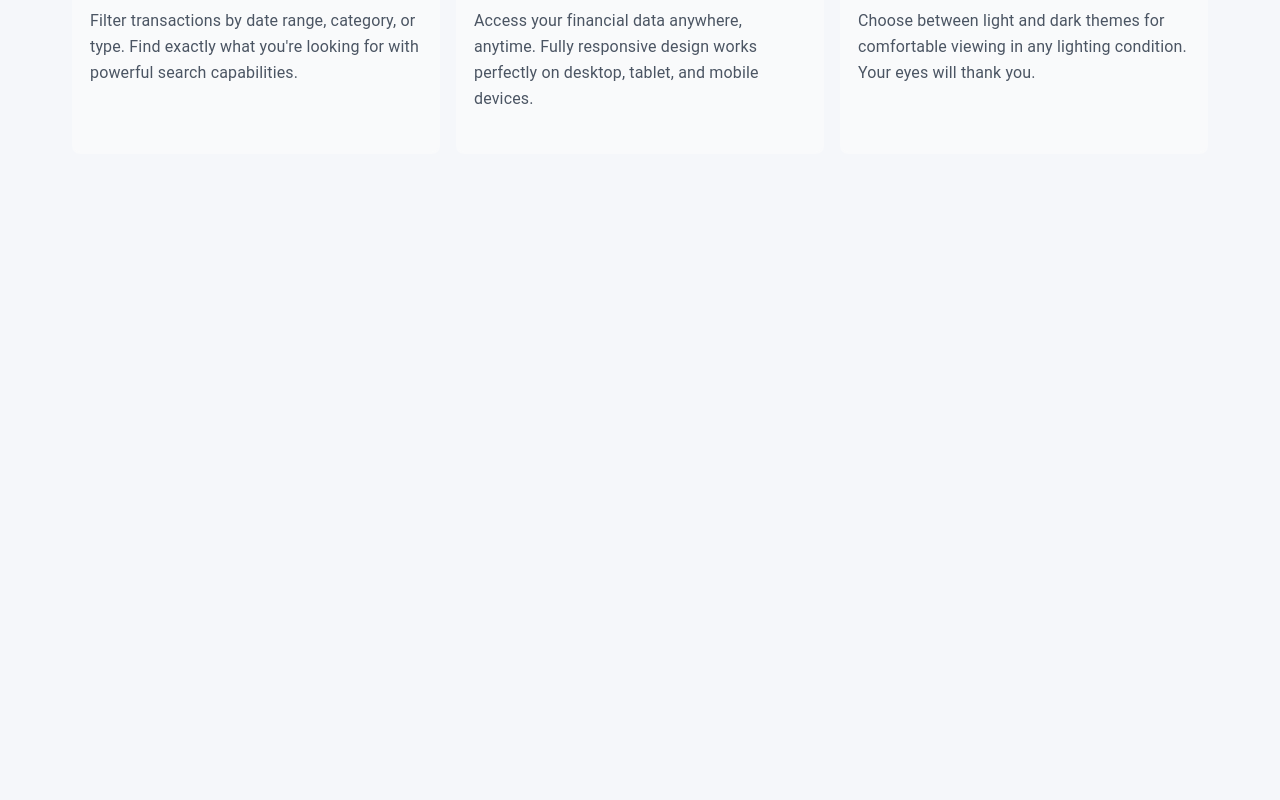
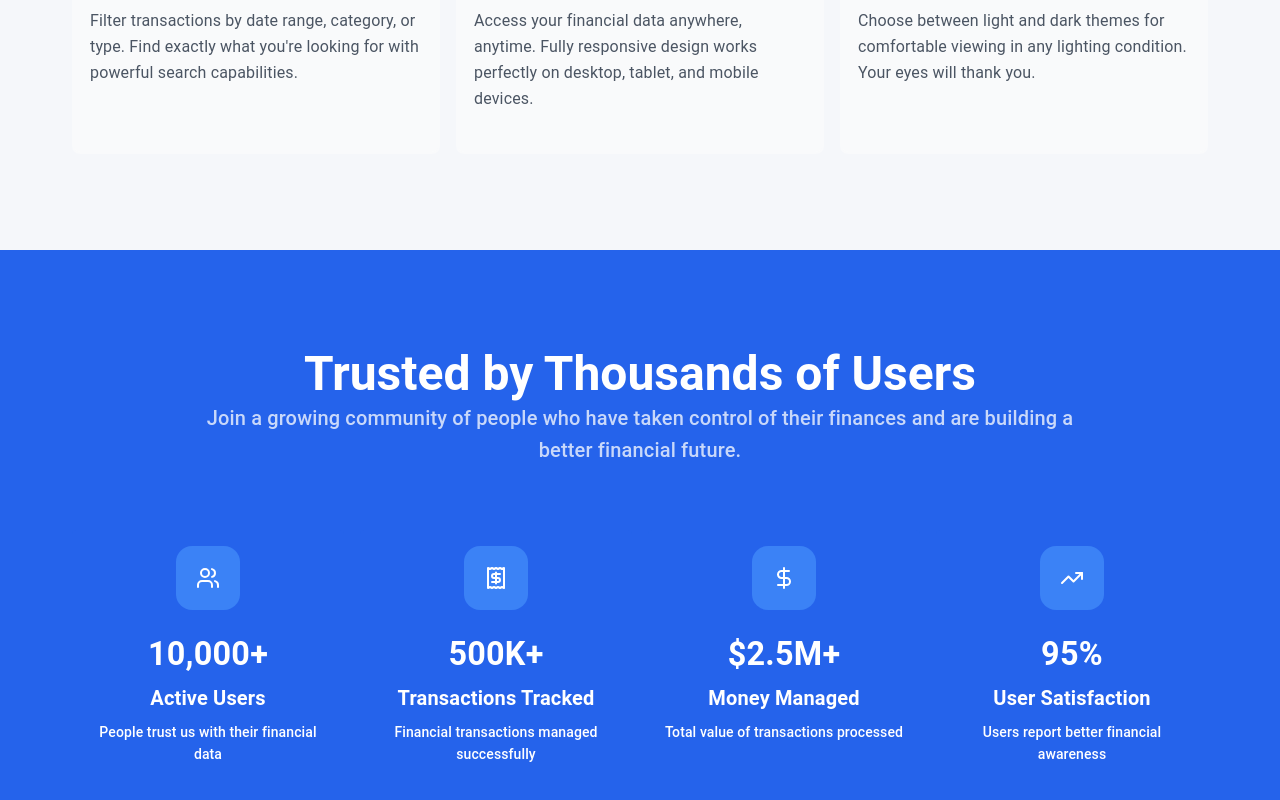
Before and after one commit to parthnariya/expense-tracker-frontend, a React (Vite) app: page / in a window 1280 px wide. Shown: the part 1437-2237 px from the top of the page. Before the commit the page ends 1687 px from the top, so only its background shows below. Built offline with nearby package versions, Linux system fonts and the light colour scheme.

Commit message:
feat: add state section

```diff
--- /dev/null
+++ b/src/components/landingpage/StateSection/StateCard.tsx
@@ -0,0 +1,77 @@
+import { Card, CardContent, Grid, Stack, Typography } from '@mui/material';
+import { type LucideIcon } from 'lucide-react';
+
+type StateCardPropType = {
+  Icon: LucideIcon;
+  value: string;
+  label: string;
+  description: string;
+};
+
+const StateCard = ({ description, Icon, label, value }: StateCardPropType) => {
+  return (
+    <Grid size={{ xs: 12, md: 6, lg: 3 }}>
+      <Card
+        sx={{
+          p: 2,
+          boxShadow: 'none',
+          height: '100%',
+          backgroundColor: (theme) => theme.palette.blue[600],
+          backgroundImage: 'none',
+        }}
+      >
+        <CardContent
+          sx={{
+            padding: 0,
+            display: 'flex',
+            flexDirection: 'column',
+            justifyContent: 'center',
+            alignItems: 'center',
+            gap: 1,
+          }}
+        >
+          <Stack
+            width={'4rem'}
+            height={'4rem'}
+            bgcolor={`blue.500`}
+            borderRadius={4}
+            mb={2}
+            justifyContent="center"
+            alignItems="center"
+          >
+            <Icon strokeWidth={2} size={24} color="white" />
+          </Stack>
+
+          <Typography
+            component="div"
+            fontWeight="700"
+            color="white"
+            variant="h4"
+          >
+            {value}
+          </Typography>
+
+          <Typography
+            component="div"
+            fontWeight="600"
+            color="white"
+            variant="h6"
+          >
+            {label}
+          </Typography>
+
+          <Typography
+            component="p"
+            color="white"
+            variant="subtitle2"
+            textAlign="center"
+          >
+            {description}
+          </Typography>
+        </CardContent>
+      </Card>
+    </Grid>
+  );
+};
+
+export default StateCard;
--- /dev/null
+++ b/src/components/landingpage/StateSection/index.tsx
@@ -0,0 +1,57 @@
+import { Box, Container, Grid, Typography } from '@mui/material';
+
+import StateCard from './StateCard';
+
+import { MARKETING_STATS } from '@/constants/messages';
+
+const StateSection = () => {
+  return (
+    <Container
+      sx={{
+        py: {
+          xs: 8,
+          lg: 12,
+        },
+        px: 0,
+        background: (theme) => theme.palette.blue[600],
+        width: '100%',
+      }}
+      component="section"
+      maxWidth={false}
+    >
+      <Container sx={{ px: { xs: 2, sm: 3, lg: 4 }, mx: 'auto' }} maxWidth="lg">
+        <Box mb={8} textAlign="center">
+          <Typography fontWeight={700} variant="h3" color="white">
+            Trusted by Thousands of Users
+          </Typography>
+          <Typography
+            variant="h6"
+            maxWidth="md"
+            mx="auto"
+            color="white"
+            sx={{ opacity: 0.75 }}
+          >
+            Join a growing community of people who have taken control of their
+            finances and are building a better financial future.
+          </Typography>
+        </Box>
+
+        <Box sx={{ flexGrow: 1 }}>
+          <Grid container={true} spacing={2}>
+            {MARKETING_STATS.map((state, index) => (
+              <StateCard
+                key={index}
+                description={state.description}
+                Icon={state.icon}
+                label={state.label}
+                value={state.value}
+              />
+            ))}
+          </Grid>
+        </Box>
+      </Container>
+    </Container>
+  );
+};
+
+export default StateSection;
--- a/src/constants/messages.ts
+++ b/src/constants/messages.ts
@@ -1,10 +1,13 @@
 import {
   BarChart3,
+  DollarSign,
   Filter,
   Moon,
   Receipt,
   Smartphone,
   Tags,
+  TrendingUp,
+  Users,
 } from 'lucide-react';
 
 export const TRUST_INDICATOR = [
@@ -60,3 +63,30 @@ export const FEATURES = [
       'Choose between light and dark themes for comfortable viewing in any lighting condition. Your eyes will thank you.',
   },
 ];
+
+export const MARKETING_STATS = [
+  {
+    icon: Users,
+    value: '10,000+',
+    label: 'Active Users',
+    description: 'People trust us with their financial data',
+  },
+  {
+    icon: Receipt,
+    value: '500K+',
+    label: 'Transactions Tracked',
+    description: 'Financial transactions managed successfully',
+  },
+  {
+    icon: DollarSign,
+    value: '$2.5M+',
+    label: 'Money Managed',
+    description: 'Total value of transactions processed',
+  },
+  {
+    icon: TrendingUp,
+    value: '95%',
+    label: 'User Satisfaction',
+    description: 'Users report better financial awareness',
+  },
+];
--- a/src/pages/LandingPage.tsx
+++ b/src/pages/LandingPage.tsx
@@ -2,6 +2,7 @@ import { Container } from '@mui/material';
 
 import FeatureSection from '@/components/landingpage/FeatureSection';
 import HeroSection from '@/components/landingpage/HeroSection';
+import StateSection from '@/components/landingpage/StateSection';
 
 const LandingPage = () => {
   return (
@@ -9,6 +10,8 @@ const LandingPage = () => {
       <HeroSection />
 
       <FeatureSection />
+
+      <StateSection />
     </Container>
   );
 };
--- a/src/theme/theme.config.ts
+++ b/src/theme/theme.config.ts
@@ -54,6 +54,8 @@ const lightTheme = createTheme({
     blue: {
       '100': '#dbeafe',
       '200': '#bfdbfe',
+      '500': '#3b82f6',
+      '600': '#2563eb',
     },
   },
   typography: {
@@ -105,6 +107,8 @@ const darkTheme = createTheme({
     blue: {
       '100': '#1e3a8a',
       '200': '#1e40af',
+      '500': '#1d4ed8 ',
+      '600': '#1e40af',
     },
   },
   typography: {
```
